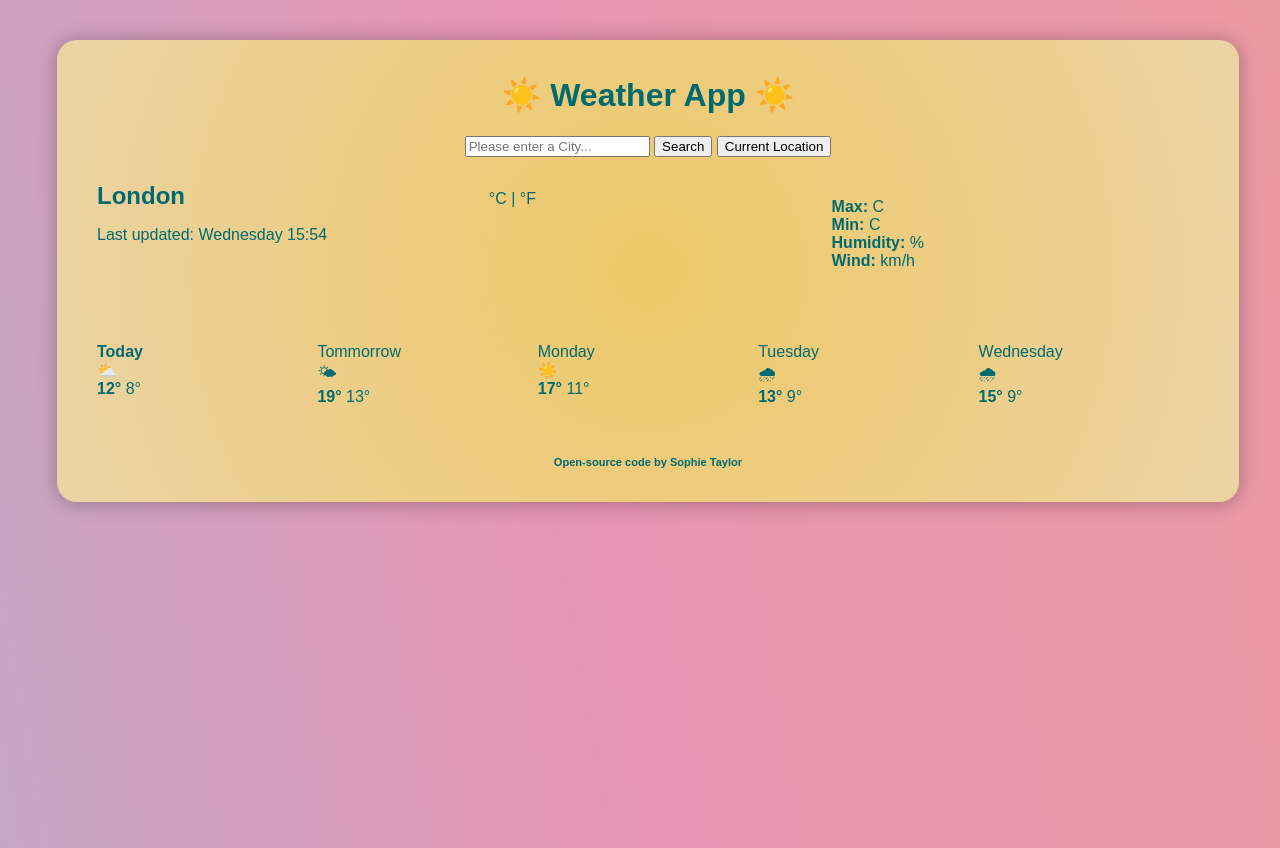
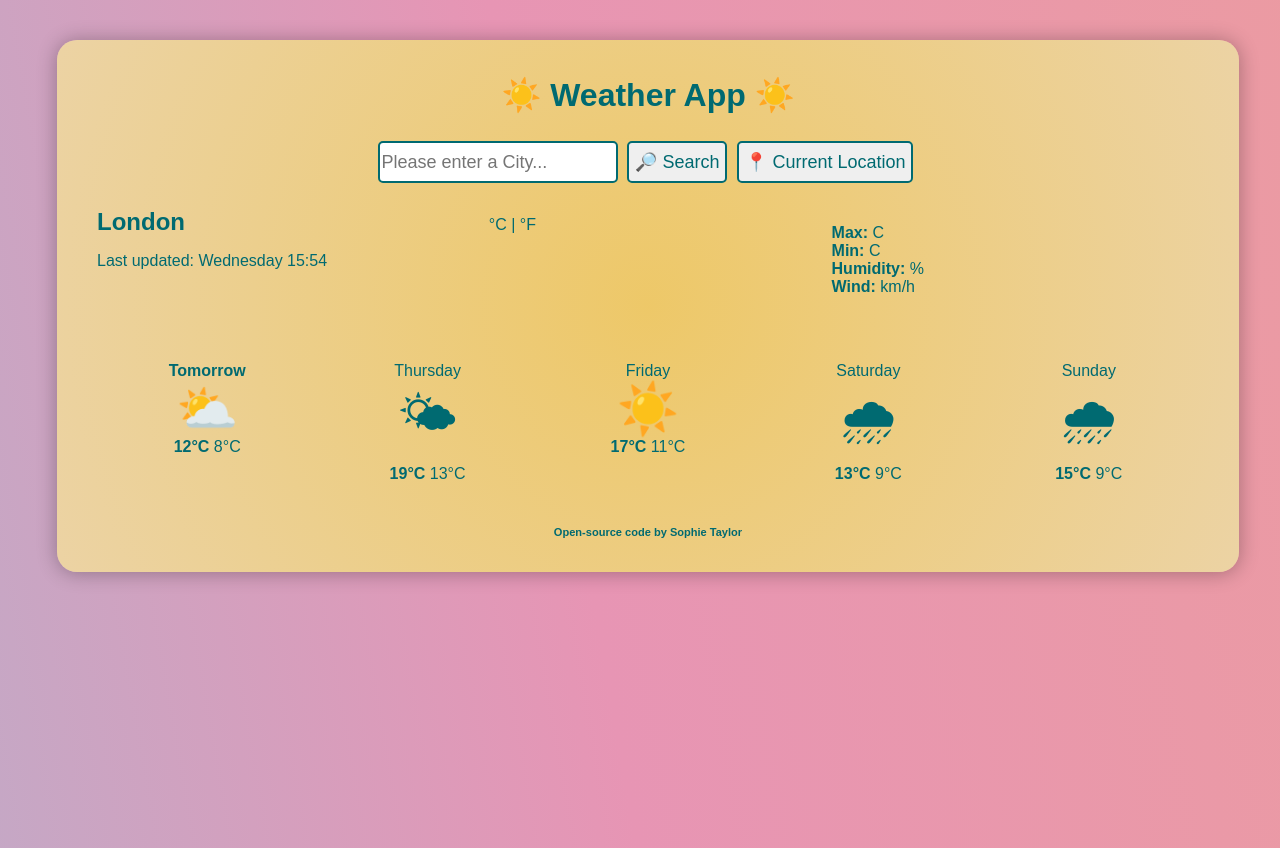
Before and after one commit to sophie-taylor47/weather-app, a plain HTML site: page index.html in a window 1280 px wide. Drawn offline with nearby package versions, Linux system fonts and the light colour scheme; no server answers.

Commit message:
CSS Styling updates

```diff
--- a/index.html
+++ b/index.html
@@ -25,11 +25,11 @@
             id="button-search"
             type="submit"
           >
-            Search
+             🔎 Search
           </button>
 
           <button class="btn btn-success w-100" id="current-location-button">
-            Current Location
+             📍 Current Location
           </button>
         </form>
       </div>
@@ -66,54 +66,54 @@
               <div class="row">
 
                 <div class="col-4">
-                  <div class="day today"><strong> Today </strong></div>
+                  <div class="day today"><strong> Tomorrow </strong></div>
 
                   <div class="weatherEmoji">⛅️</div>
                   <div class="highlow">
                     <span>
-                      <strong> <span id="today-highest"> 12</span>° </strong>
+                      <strong> <span id="today-highest"> 12</span>°C </strong>
                     </span>
-                    <span> <span id="today-lowest"> 8</span>°</span>
+                    <span> <span id="today-lowest"> 8</span>°C</span>
                   </div>
                 </div>
 
                 <div class="col-4">
-                  <div class="day">Tommorrow</div>
+                  <div class="day">Thursday</div>
 
                   <div class="weatherEmoji">🌤</div>
                   <div class="highlow">
-                    <strong> 19° </strong>
-                    13°
+                    <strong> 19°C </strong>
+                    13°C
                   </div>
                 </div>
 
                 <div class="col-4">
-                  <div class="day">Monday</div>
+                  <div class="day">Friday</div>
 
                   <div class="weatherEmoji">☀️</div>
                   <div class="highlow">
-                    <strong> 17° </strong>
-                    11°
+                    <strong> 17°C </strong>
+                    11°C
                   </div>
                 </div>
 
                 <div class="col-4">
-                  <div class="day">Tuesday</div>
+                  <div class="day">Saturday</div>
 
                   <div class="weatherEmoji">🌧</div>
                   <div class="highlow">
-                    <strong> 13° </strong>
-                    9°
+                    <strong> 13°C </strong>
+                    9°C
                   </div>
                 </div>
 
                 <div class="col-4">
-                  <div class="day">Wednesday</div>
+                  <div class="day">Sunday</div>
 
                   <div class="weatherEmoji">🌧</div>
                   <div class="highlow">
-                    <strong> 15° </strong>
-                    9°
+                    <strong> 15°C </strong>
+                    9°C
                   </div>
                 </div>
               </div>
--- a/src/style.css
+++ b/src/style.css
@@ -25,6 +25,26 @@ form {
   margin-top: 10px;
   left: 30px;
   top: 10px;
+}
+
+input {
+  color: #dfd7d7;
+  margin-top: 5px;
+  margin-right: 5px;
+  font-size: 18px;
+  line-height: 2;
+  border: 2px solid #006a71;
+  border-radius: 5px;
+}
+
+button {
+  color: #006a71;
+  margin-top: 5px;
+  margin-right: 5px;
+  font-size: 18px;
+  line-height: 2;
+  border: 2px solid #006a71;
+  border-radius: 5px;
 }
 
 .container {
@@ -113,13 +133,11 @@ ul {
 }
 
 .col-4 {
-  transition: all 200ms ease-in-out;
-  border-radius: 5px;
-  padding: 7px 0;
   float: left;
   width: 20%;
+  text-align: center;
 }
 
-.col.predicted:hover {
-  background: rgba(247, 247, 244, 0.973);
+.weatherEmoji {
+  font-size: 50px;
 }
```
